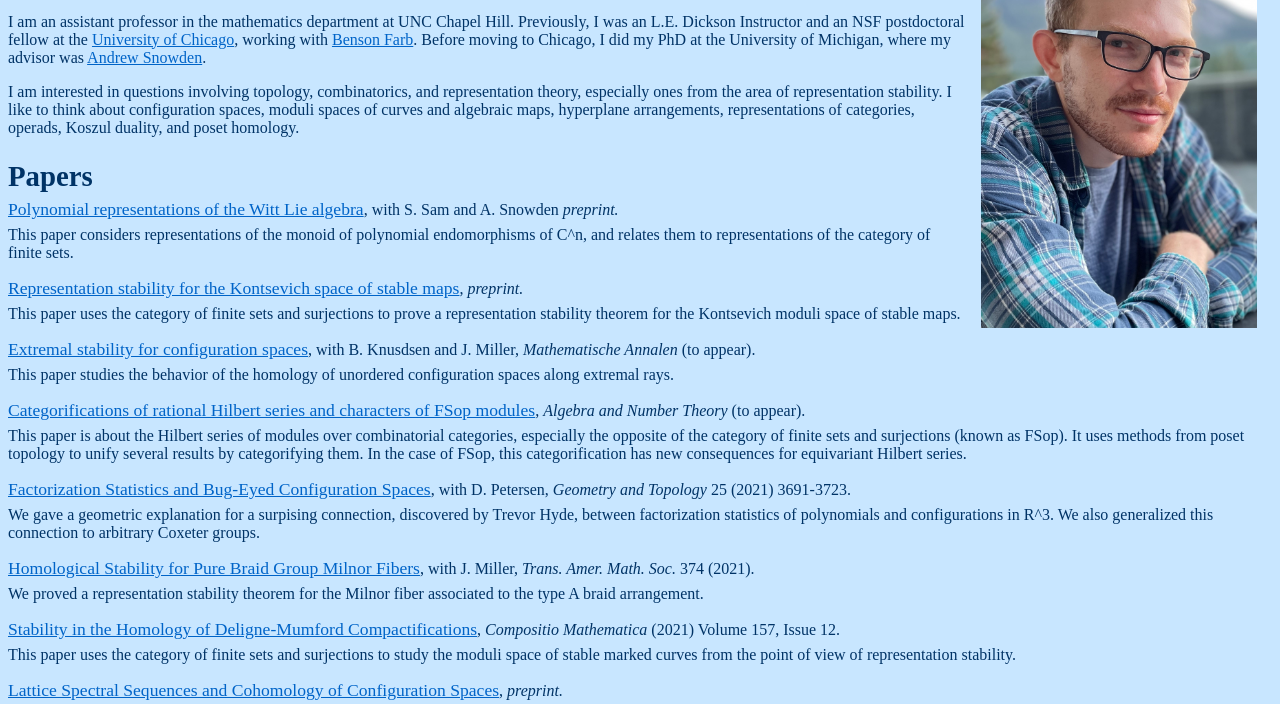
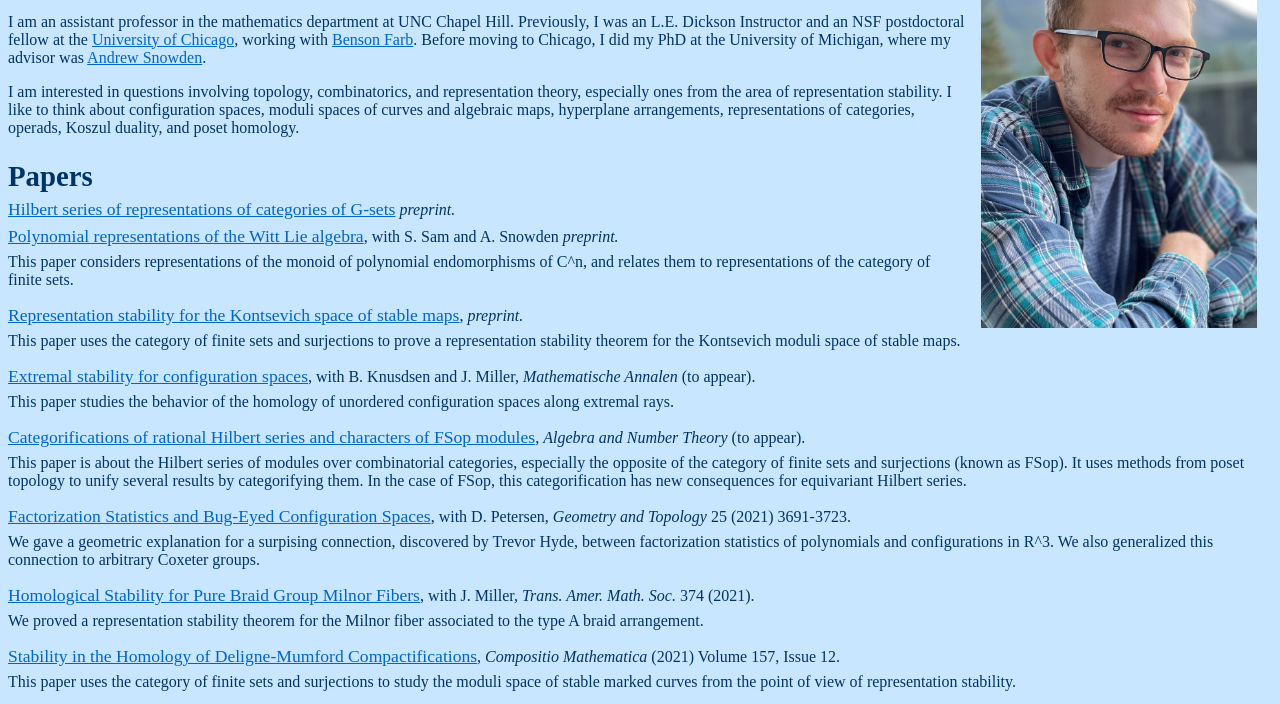
Before and after one commit to ptoste/ptoste.github.io, a plain HTML site: page index.html in a window 1280 px wide. Shown: the part 91-795 px from the top of the page. Drawn offline with Linux system fonts and the light colour scheme.

Commit message:
Update index.html
Added new paper

```diff
--- a/index.html
+++ b/index.html
@@ -75,6 +75,9 @@ ptoste@unc.edu
 <p>
 <!--<h2><a href="Research.html"> Research</a></h2>-->
 <h2>  Papers </h2>
+
+<p id = "d"> <a href = "https://arxiv.org/abs/2404.19610"
+   style="font-size:110%"> Hilbert series of representations of categories of G-sets</a> <em> preprint. </em> </p>
 
 <p id = "d"> <a href = "https://arxiv.org/abs/2210.00399
 " style="font-size:110%"> Polynomial representations of the Witt Lie algebra</a>, with S. Sam and A. Snowden <em> preprint. </em> </p>
```
